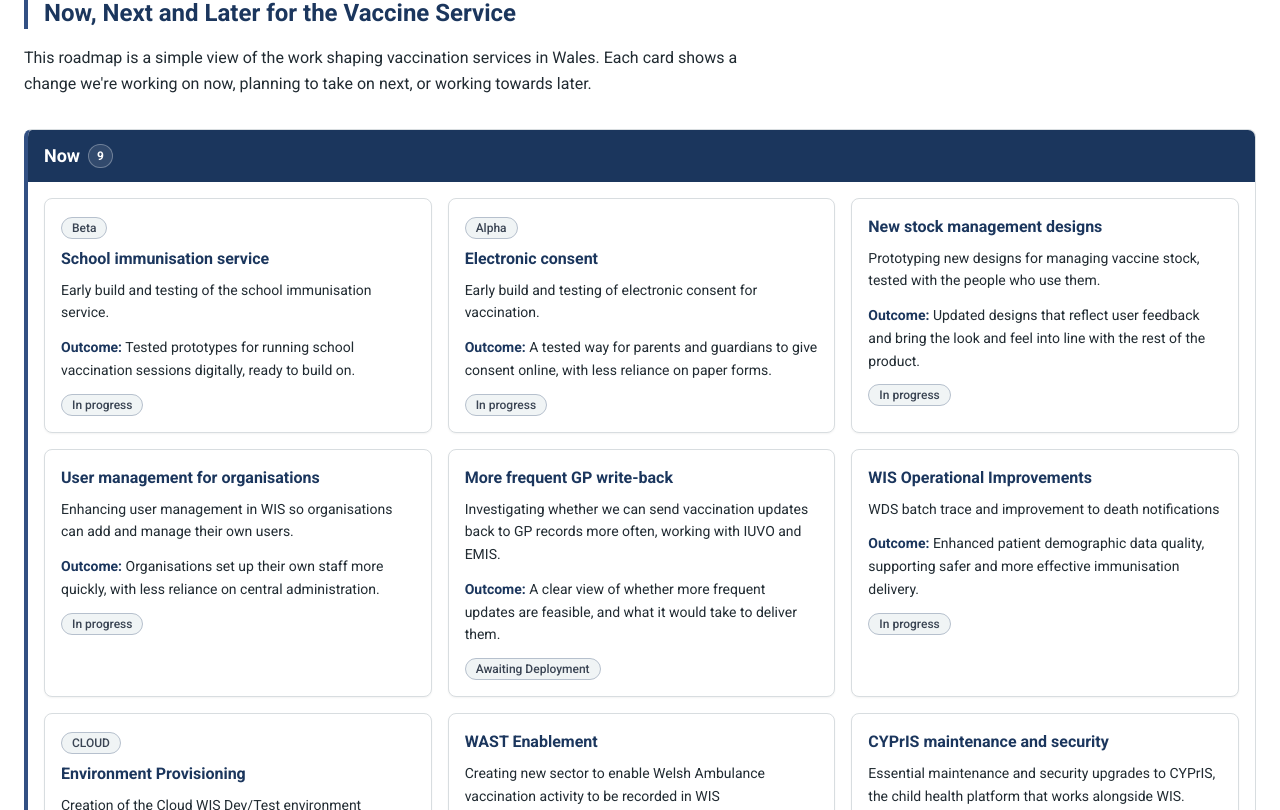
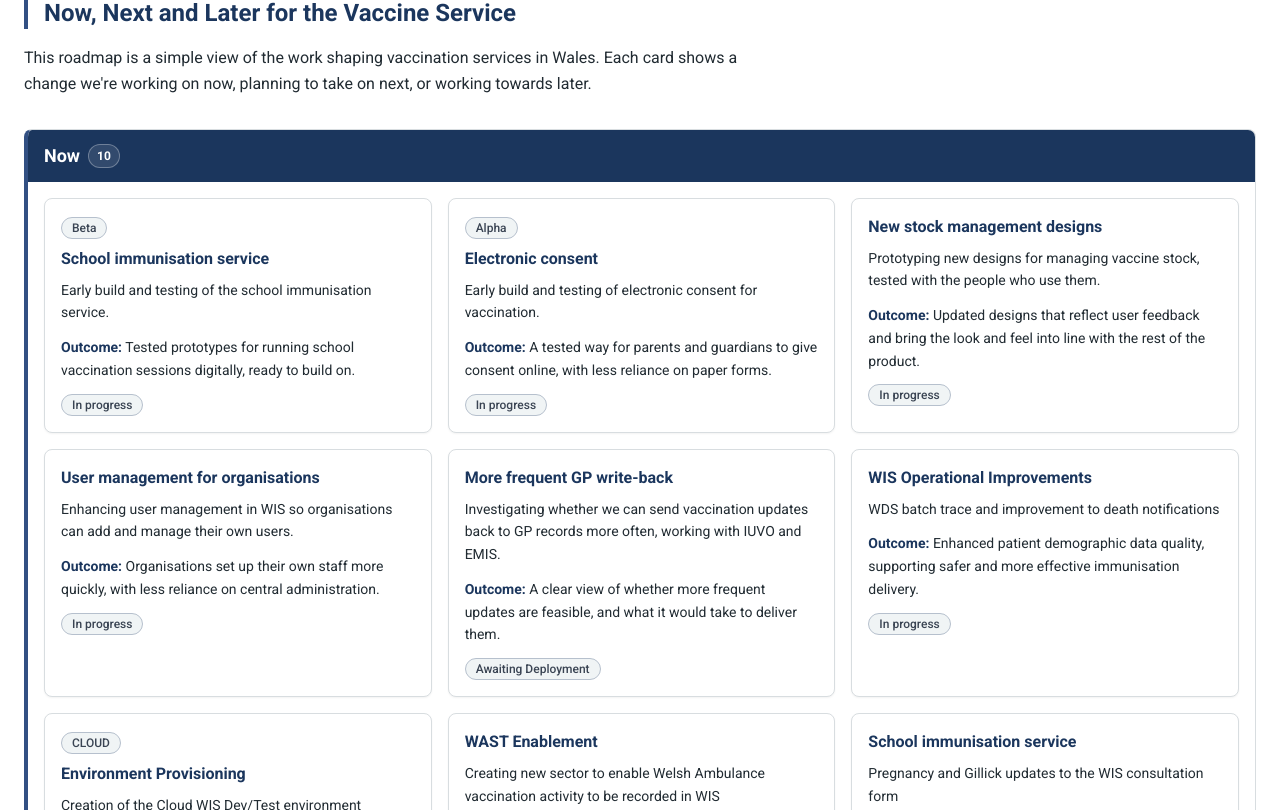
Before and after one commit to DHCW-Digital-Health-and-Care-Wales/dhcw-vaccine-roadmap, a React (Vite) app: page / in a window 1280 px wide. Shown: the part 2110-2920 px from the top of the page. Built offline with nearby package versions, Linux system fonts and the light colour scheme.

Commit message:
Add School immunisation consultation updates card

```diff
--- a/src/data/roadmap.ts
+++ b/src/data/roadmap.ts
@@ -285,6 +285,17 @@ export const roadmap: Roadmap = {
       horizon: 'now',
       status: 'in-progress',
       outcome: 'WAST Vaccination activity available in WIS',
+      updated: UPDATED_AT,
+    },
+    {
+      id: 'school-immunisation-service-consultation-updates',
+      title: localised('School immunisation service'),
+      summary: localised(
+        'Pregnancy and Gillick updates to the WIS consultation form',
+      ),
+      categoryId: CATEGORY_ID,
+      horizon: 'now',
+      status: 'in-progress',
       updated: UPDATED_AT,
     },
     {
```
